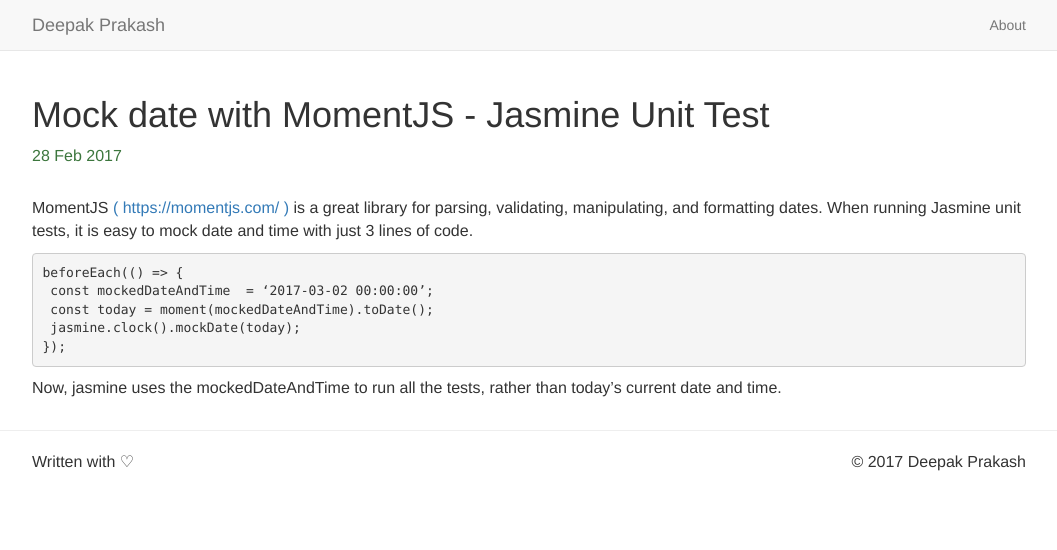
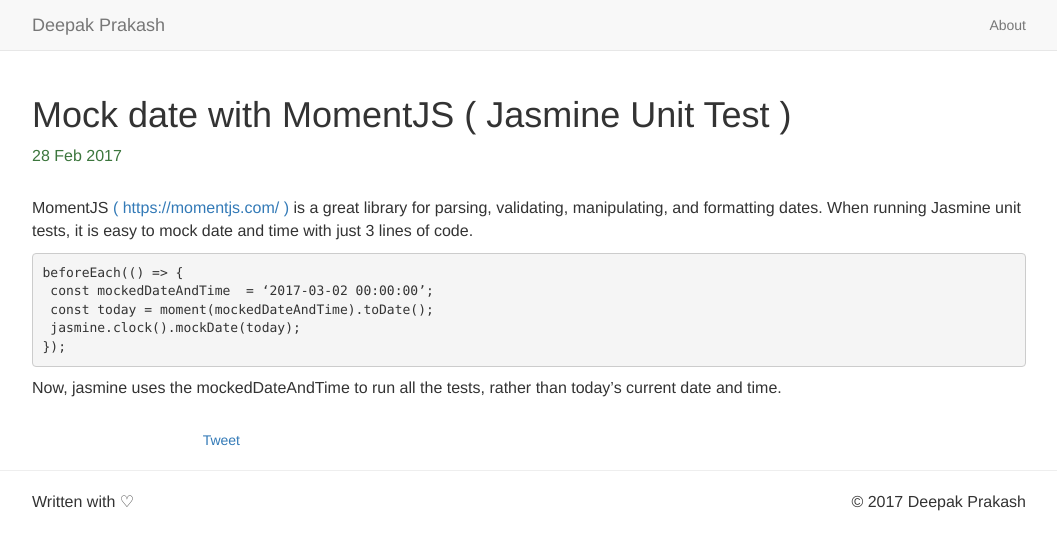
Before and after one commit to deepak6sp/deepak6sp.github.io, a Jekyll site: the page built from _posts/2017-03-01-Mock-date-with-MomentJS-Jasmine-Unit-Test.markdown, in a window 1280 px wide. Shown: the top 550 px of the page, without its empty margins (111-1168 px from the left). Built offline with Jekyll 4.4.1, drawn with Linux system fonts in a browser that asks for light colours; nearby versions of some CDN libraries; comment, search, counter and statistics services are not loaded.

Commit message:
linkdin and twitter share added

```diff
--- /dev/null
+++ b/_includes/social-share.html
@@ -0,0 +1,13 @@
+<div class="row">
+  <div class="col-xs-4 col-sm-2">
+    <script src="//platform.linkedin.com/in.js" type="text/javascript"> lang: en_US</script>
+    <script type="IN/Share" data-url="https://deepak6sp.github.io/" data-counter="right"></script>
+  </div>
+  <div class="col-xs-4 col-sm-2">
+    <a class="twitter-share-button"
+      href="https://twitter.com/intent/tweet?text={{page.title}} https://deepak6sp.github.io{{page.url}}"
+      data-size="large">
+      Tweet
+    </a>
+  </div>
+</div>
--- a/_layouts/post.html
+++ b/_layouts/post.html
@@ -9,4 +9,6 @@
   </p>
   </br>
   {{ content }}
+  </br>
+  {% include social-share.html %}
 </div>
--- a/_posts/2017-03-01-Mock-date-with-MomentJS-Jasmine-Unit-Test.markdown
+++ b/_posts/2017-03-01-Mock-date-with-MomentJS-Jasmine-Unit-Test.markdown
@@ -1,6 +1,6 @@
 ---
 layout: post
-title:  "Mock date with MomentJS - Jasmine Unit Test"
+title:  "Mock date with MomentJS ( Jasmine Unit Test )"
 date:   2017-03-01 10:21:57 +1100
 categories: Testing
 ---
```
Also changed, not shown: 9 other files.
